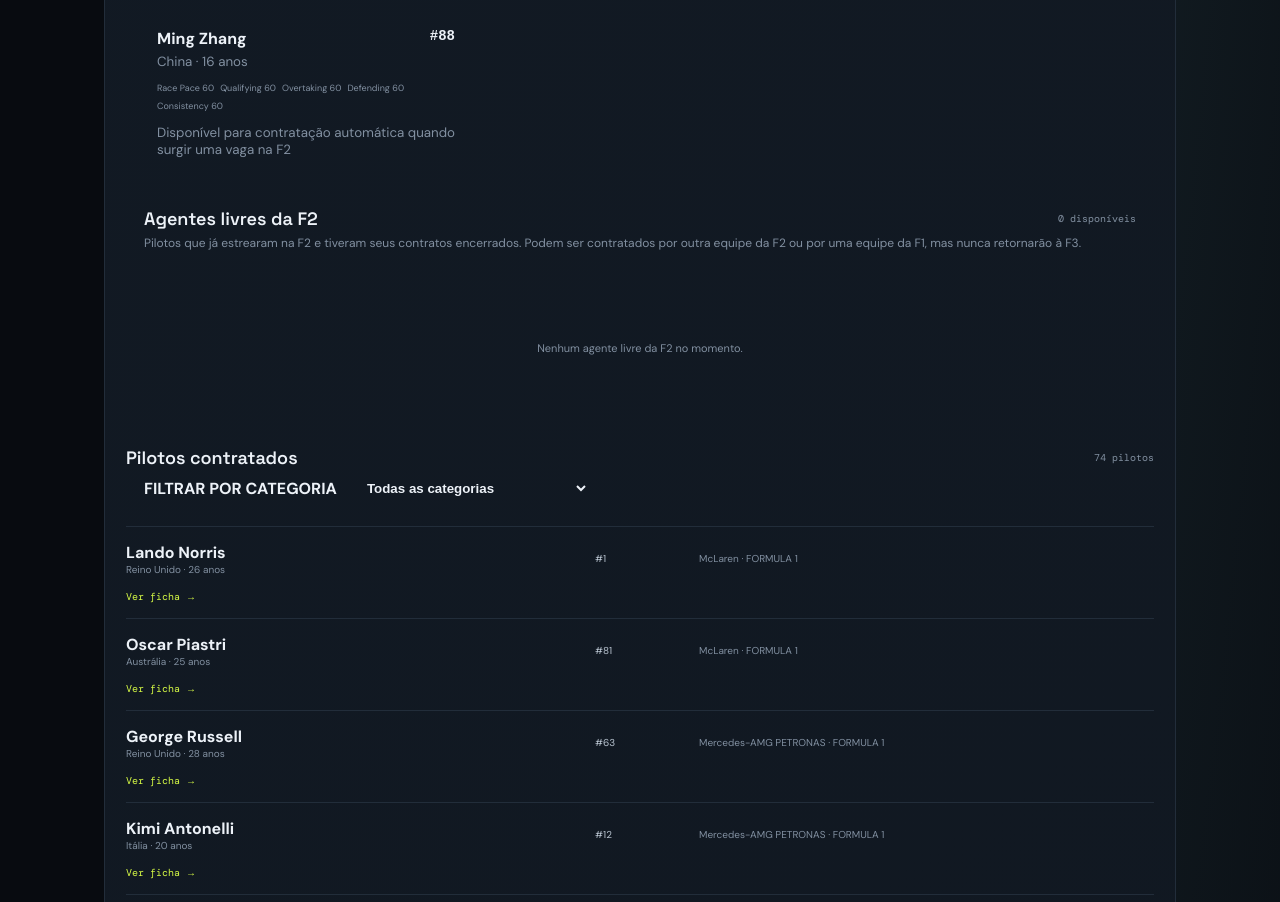
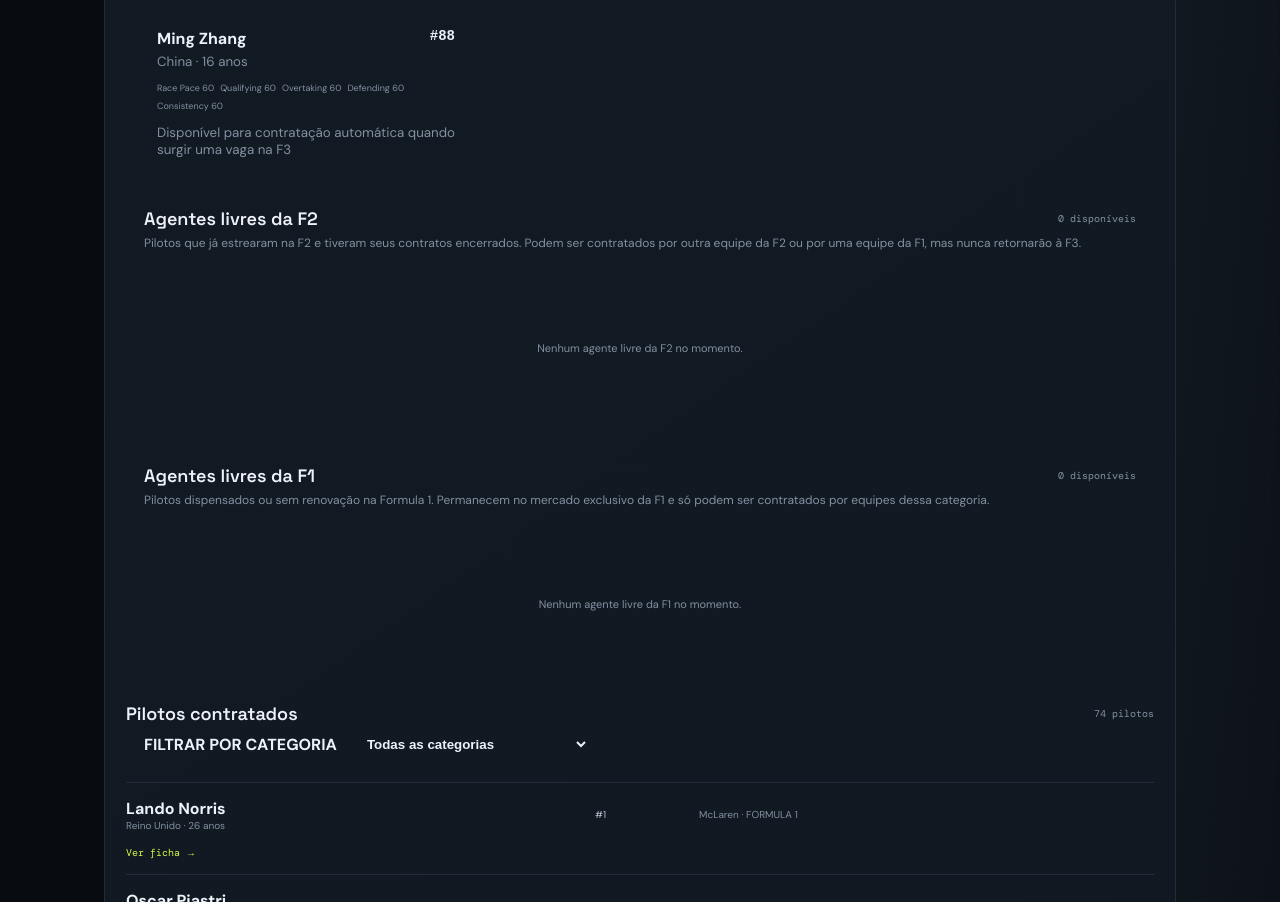
Before and after one commit to geoprix0-coder/geoprix-motorsport, a Next.js app: page /drivers in a window 1280 px wide. Shown: the part 1060-1962 px from the top of the page. Built offline with nearby package versions, Linux system fonts and the light colour scheme.

Commit message:
Show F1 free agents and correct F3 agent labels

```diff
--- a/src/app/drivers/page.tsx
+++ b/src/app/drivers/page.tsx
@@ -21,6 +21,7 @@ export default function DriversPage(){
  const [retiredDrivers,setRetiredDrivers]=useState<RetiredDriver[]>([]);
  const [freeAgents,setFreeAgents]=useState<Driver[]>([]);
  const [f2FreeAgents,setF2FreeAgents]=useState<Driver[]>([]);
+ const [f1FreeAgents,setF1FreeAgents]=useState<Driver[]>([]);
 
  useEffect(()=>{
   const load=()=>{
@@ -50,6 +51,7 @@ export default function DriversPage(){
    setContractsByCategory(nextContracts);
    setFreeAgents(ensureFreeAgentPool(10));
    try{const parsed=JSON.parse(localStorage.getItem("geoprix-f2-free-agents-v1")||"[]");setF2FreeAgents(Array.isArray(parsed)?parsed:[])}catch{setF2FreeAgents([])}
+   try{const parsed=JSON.parse(localStorage.getItem("geoprix-f1-free-agents-v1")||"[]");setF1FreeAgents(Array.isArray(parsed)?parsed:[])}catch{setF1FreeAgents([])}
    if(selectedCategory!=="all"&&!registered.some(c=>c.id===selectedCategory))setSelectedCategory("all");
   };
   load();
@@ -101,7 +103,7 @@ export default function DriversPage(){
        <div style={{display:"flex",flexWrap:"wrap",gap:6,margin:"12px 0",fontSize:9,color:"var(--muted)"}}>
         <span>Race Pace 60</span><span>Qualifying 60</span><span>Overtaking 60</span><span>Defending 60</span><span>Consistency 60</span>
        </div>
-       <small style={{display:"block",color:"var(--muted)"}}>Disponível para contratação automática quando surgir uma vaga na F2</small>
+       <small style={{display:"block",color:"var(--muted)"}}>Disponível para contratação automática quando surgir uma vaga na F3</small>
       </article>)}
      </div>}
     </div>
@@ -110,6 +112,12 @@ export default function DriversPage(){
      <div className="list-heading"><h2>Agentes livres da F2</h2><span>{f2FreeAgents.length} disponíveis</span></div>
      <p className="storage-note" style={{margin:"4px 0 14px"}}>Pilotos que já estrearam na F2 e tiveram seus contratos encerrados. Podem ser contratados por outra equipe da F2 ou por uma equipe da F1, mas nunca retornarão à F3.</p>
      {f2FreeAgents.length===0?<div className="empty-state">Nenhum agente livre da F2 no momento.</div>:f2FreeAgents.map(driver=><article className="team-row" key={driver.id}><div><b>{driver.name}</b><small>{driver.nationality} · {driver.age??"—"} anos</small></div><span>#{driver.number}</span><span>Disponível para F2 / F1</span></article>)}
+    </div>
+
+    <div style={{padding:"18px",borderBottom:"1px solid var(--border)"}}>
+     <div className="list-heading"><h2>Agentes livres da F1</h2><span>{f1FreeAgents.length} disponíveis</span></div>
+     <p className="storage-note" style={{margin:"4px 0 14px"}}>Pilotos dispensados ou sem renovação na Formula 1. Permanecem no mercado exclusivo da F1 e só podem ser contratados por equipes dessa categoria.</p>
+     {f1FreeAgents.length===0?<div className="empty-state">Nenhum agente livre da F1 no momento.</div>:f1FreeAgents.map(driver=><article className="team-row" key={driver.id}><div><b>{driver.name}</b><small>{driver.nationality} · {driver.age??"—"} anos</small></div><span>#{driver.number}</span><span>Disponível exclusivamente para F1</span></article>)}
     </div>
 
     <div className="list-heading"><h2>Pilotos contratados</h2><span>{drivers.length} pilotos</span></div>
```
